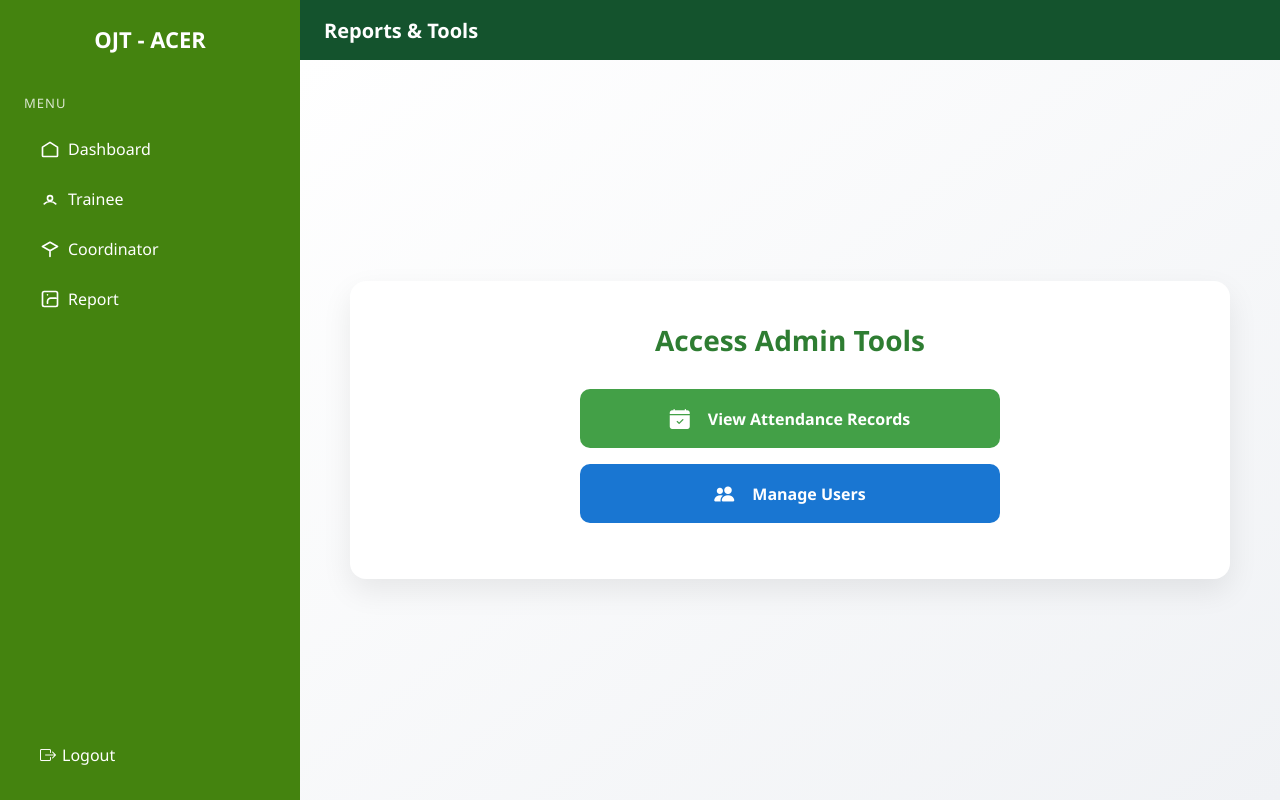
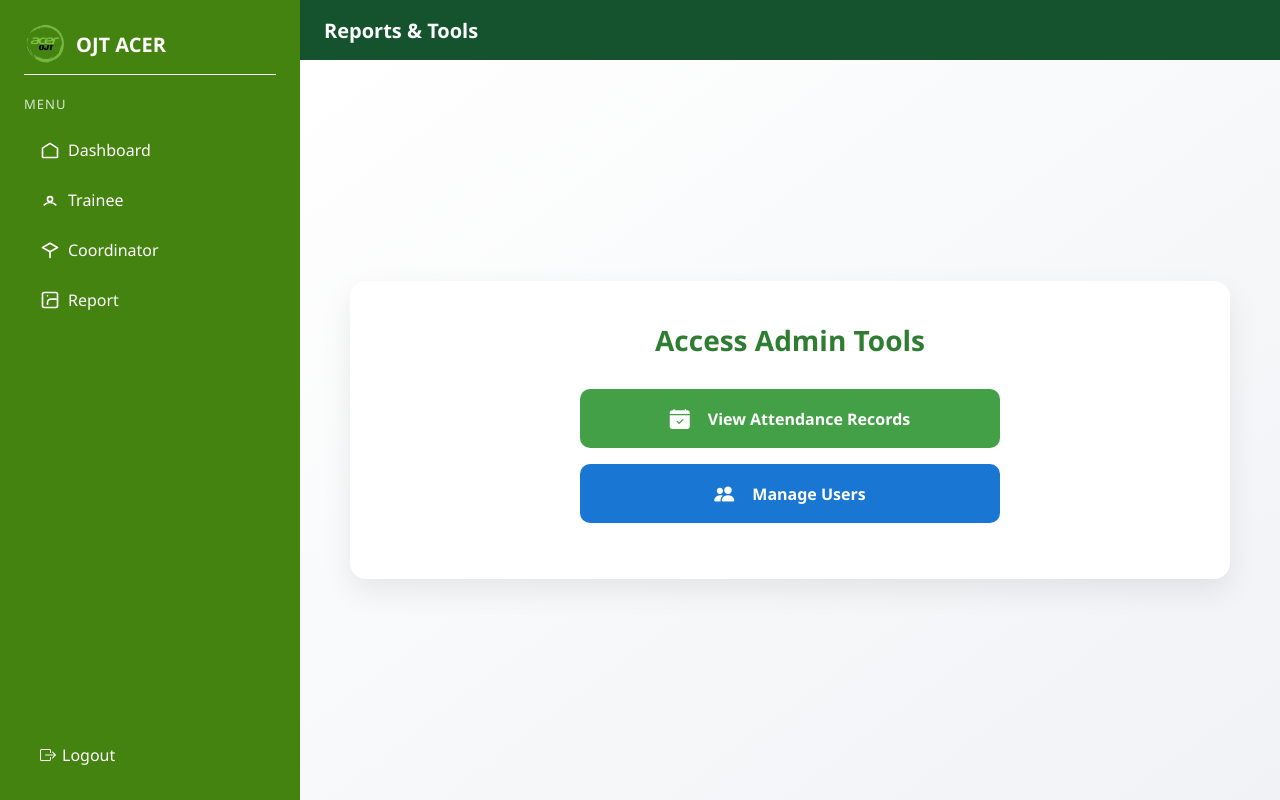
Before and after one commit to Fredrickhabla/OJT-Attendance-System, a PHP site: page /admin/report.php in a window 1280 px wide. Run offline with PHP 8.4, Linux system fonts and the light colour scheme; the visitor is signed in with stand-in values (Sample User, id 1).

Commit message:
admin/report.php

```diff
--- a/admin/report.php
+++ b/admin/report.php
@@ -195,6 +195,23 @@ if (!isset($_SESSION['ValidAdmin']) || $_SESSION['ValidAdmin'] !== true) {
     .bi {
       margin-right: 6px;
     }
+.sidebar-header {
+  display: flex;
+  align-items: center;
+  gap: 12px;
+  font-size: 20px;
+  margin-bottom: 20px;
+  border-bottom: 1px solid white;
+  padding-bottom: 10px;
+  color: white;
+}
+
+.logo-img {
+  width: 40px;
+  height: 40px;
+  border-radius: 50%;
+  object-fit: cover;
+}
 
   </style>
 </head>
@@ -204,7 +221,10 @@ if (!isset($_SESSION['ValidAdmin']) || $_SESSION['ValidAdmin'] !== true) {
   <!-- Sidebar -->
   <aside class="sidebar">
     <div>
-      <h1>OJT - ACER</h1>
+          <h1 style="display: flex; align-items: center; gap: 12px; font-size: 20px; margin-bottom: 20px; border-bottom: 1px solid white; padding-bottom: 10px;">
+  <img src="/ojtform/images/ojtlogo.png" alt="OJT Logo" class="logo-img">
+  OJT ACER
+</h1>
       <div class="menu-label">Menu</div>
       <nav class="nav">
         <a href="dashboardv2.php">
```
